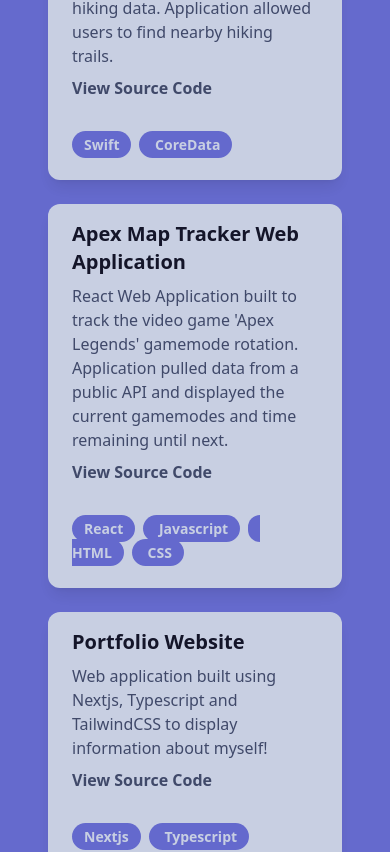
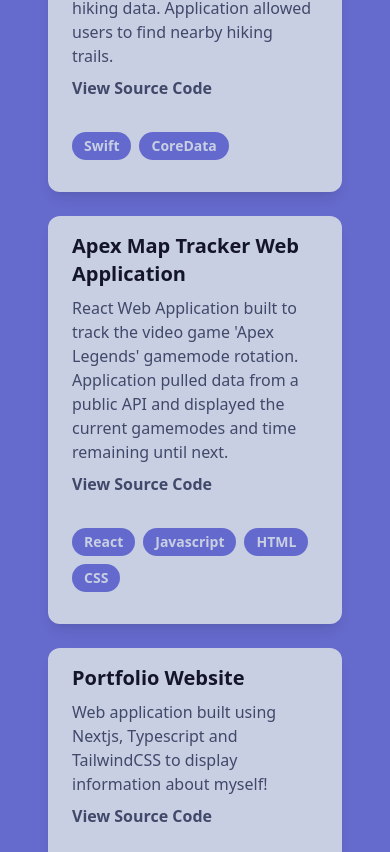
Before and after one commit to JoshuaStorey/joshuastorey.github.io, a Next.js app: page / in a window 390 px wide. Shown: the part 3254-4106 px from the top of the page. Built offline with nearby package versions, Linux system fonts and the light colour scheme.

Commit message:
Fix mail function and mobile sizing on projects card

```diff
--- a/components/Card.tsx
+++ b/components/Card.tsx
@@ -37,7 +37,7 @@ const Card = ({ projects }: Props) => {
             {project.skills.map((skill) => (
               <span
                 key={Math.random()}
-                className=" bg-cool-blue-color rounded-full px-3 py-1 text-sm font-semibold text-main-color mr-2 mb-2 "
+                className=" bg-cool-blue-color inline-block rounded-full px-3 py-1 text-sm font-semibold text-main-color mr-2 mb-2 "
               >
                 {" "}
                 {skill}
--- a/components/Contact.tsx
+++ b/components/Contact.tsx
@@ -8,7 +8,7 @@ const Contact = (props: Props) => {
       <div className="flex justify-center space-x-2">
         <SocialIcon url="https://www.linkedin.com/in/jmstorey/" />
         <SocialIcon url="https://github.com/JoshuaStorey/" />
-        <SocialIcon network="email" url="jmstorey@asu.edu" />
+        <SocialIcon network="email" url="mailto:jmstorey@asu.edu" />
       </div>
       <p className="text-center p-2 text-cool-blue-color font-bold">
         © Copyright 2022. Made by Joshua Storey
```
